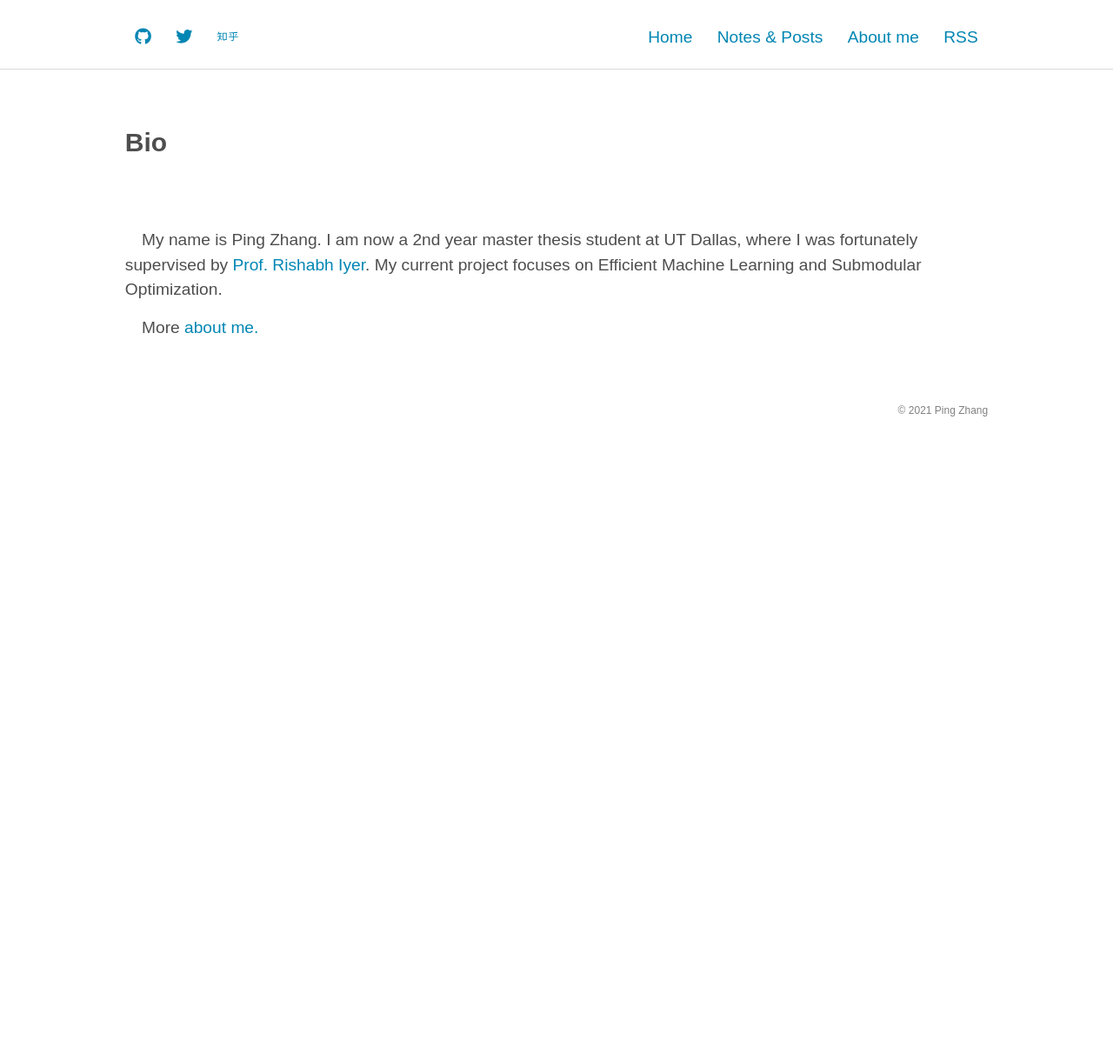
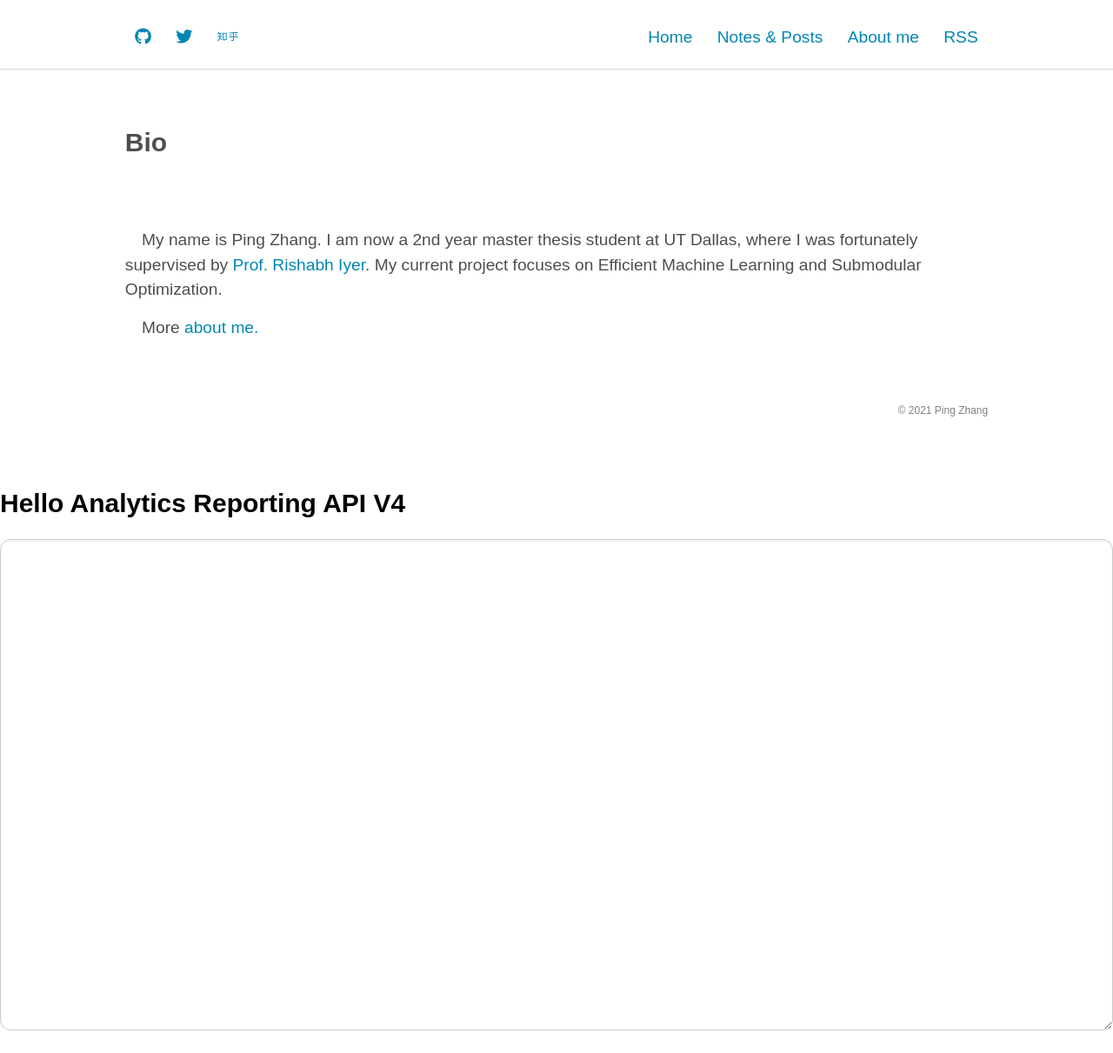
Before and after one commit to noil-reed/noil-reed.github.io, a Jekyll site: the page built from index.html, in a window 1280 px wide. Shown: the whole page at 87% size. Built offline with Jekyll 4.4.1, drawn with Linux system fonts in a browser that asks for light colours; nearby versions of some CDN libraries; some web fonts are replaced; comment, search, counter and statistics services are not loaded; before the commit the page ends 900 px from its top, so only the background shows below that; some of the changed lines change nothing that is shown.

Commit message:
copyright

```diff
--- a/_includes/footer.html
+++ b/_includes/footer.html
@@ -1,7 +1,55 @@
 <footer class="site-footer">
   <div class="container">
       <small class="block" style='text-align: right'>&copy; {{ site.time | date: '%Y' }} {{ site.author.name }}
-       <!-- Powered by <a href="https://jekyllrb.com/">Jekyll</a> and <a href="https://github.com/heiswayi/thinkspace">Thinkspace theme</a> -->
      </small>
   </div>
 </footer>
+
+
+<h1>Hello Analytics Reporting API V4</h1>
+
+<!-- The Sign-in button. This will run `queryReports()` on success. -->
+<p class="g-signin2" data-onsuccess="queryReports"></p>
+
+<!-- The API response will be printed here. -->
+<textarea cols="80" rows="20" id="query-output"></textarea>
+
+<script>
+  // Replace with your view ID.
+  var VIEW_ID = '<REPLACE_WITH_VIEW_ID>';
+
+  // Query the API and print the results to the page.
+  function queryReports() {
+    gapi.client.request({
+      path: '/v4/reports:batchGet',
+      root: 'https://analyticsreporting.googleapis.com/',
+      method: 'POST',
+      body: {
+        reportRequests: [
+          {
+            viewId: VIEW_ID,
+            dateRanges: [
+              {
+                startDate: '7daysAgo',
+                endDate: 'today'
+              }
+            ],
+            metrics: [
+              {
+                expression: 'ga:sessions'
+              }
+            ]
+          }
+        ]
+      }
+    }).then(displayResults, console.error.bind(console));
+  }
+
+  function displayResults(response) {
+    var formattedJson = JSON.stringify(response.result, null, 2);
+    document.getElementById('query-output').value = formattedJson;
+  }
+</script>
+
+<!-- Load the JavaScript API client and Sign-in library. -->
+<script src="https://apis.google.com/js/client:platform.js"></script>
```
Also changed, not shown: _includes/head.html (+10 -0 lines).
